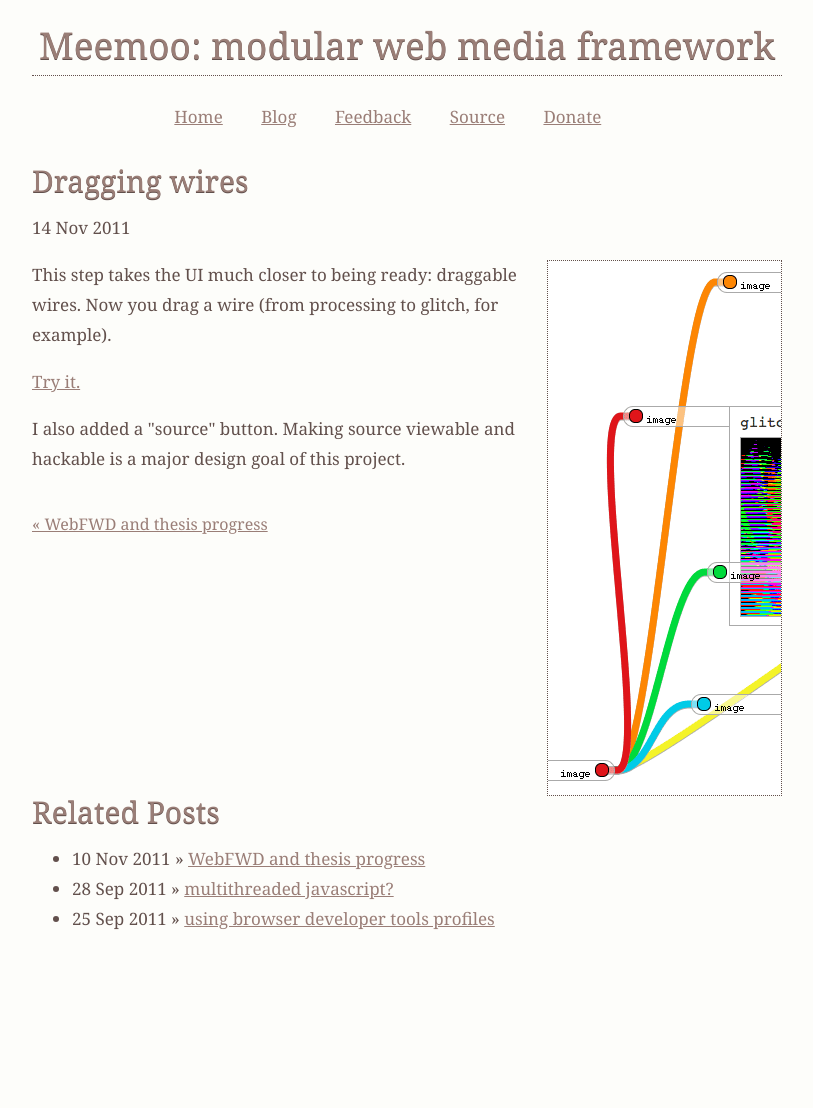
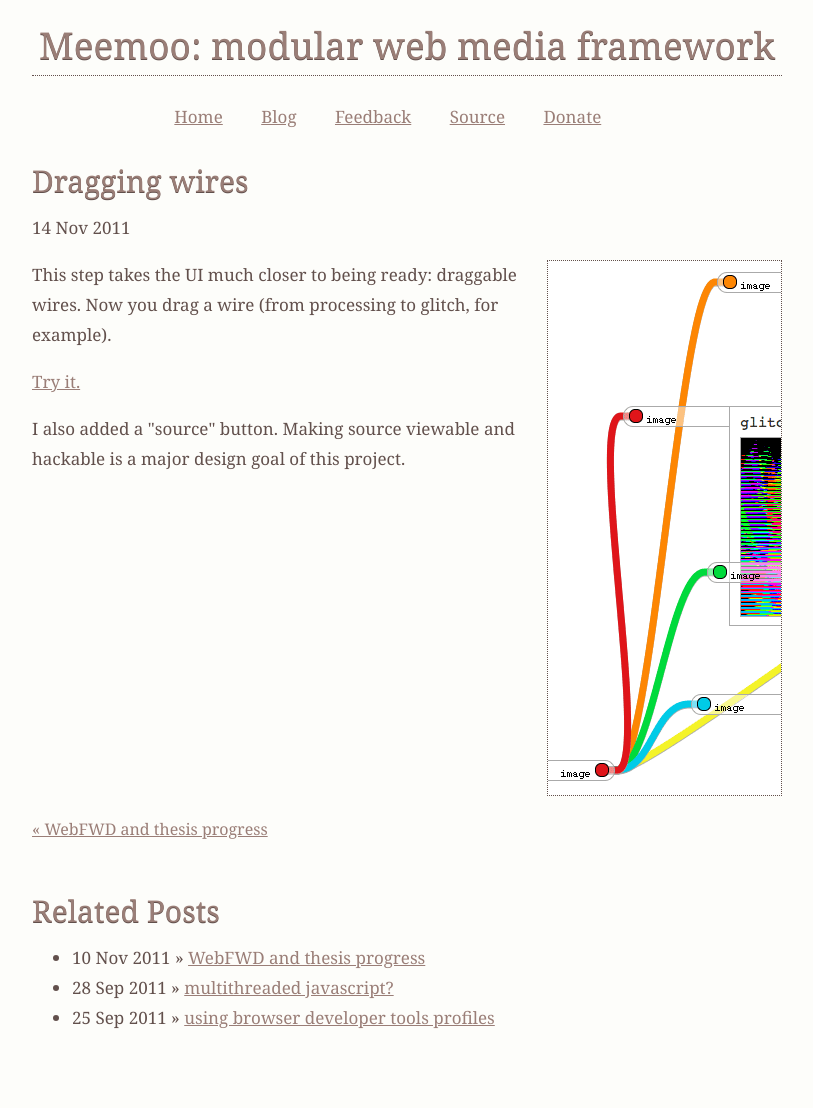
Before and after one commit to meemoo/meemoo.github.io, a Jekyll site: the page built from _posts/2011-11-14-dragging-wires.html, in a window 1280 px wide. Shown: the whole page, without its empty margins (233-1046 px from the left). Built offline with Jekyll 4.4.1, drawn with Linux system fonts in a browser that asks for light colours; Markdown is read by kramdown in place of the engine named in the settings; before the commit the page ends 1009 px from its top, so only the background shows below that.

Commit message:
prev next

```diff
--- a/_layouts/default.html
+++ b/_layouts/default.html
@@ -55,10 +55,9 @@
     vertical-align: middle;
   }
 
-  .related,
-  .post {
-    clear: both;
-  }
+  .clear { clear: both; }
+  .right { float: right; }
+  .left { float: left; }
 
   .post img {
     border: 1px #62504c dotted;
@@ -67,6 +66,10 @@
   .post img.floatright {
     float: right;
     margin-left: 10px;
+  }
+
+  #page-navigation {
+
   }
 
   </style>
--- a/_layouts/post.html
+++ b/_layouts/post.html
@@ -2,7 +2,7 @@
 layout: default
 ---
 
-<div class="post">
+<div class="post clear">
   <h2>{{ page.title }}</h2>
   <p>{{ page.date | date_to_string }}</p>
   {{ content }}
@@ -25,7 +25,7 @@ layout: default
   <div class="clear">&nbsp;</div>
 </div>
 
-<div class="related">
+<div id="related clear">
   <h2>Related Posts</h2>
   <ul class="posts">
     {% for post in site.related_posts limit:3 %}
--- a/_posts/2011-11-14-dragging-wires.html
+++ b/_posts/2011-11-14-dragging-wires.html
@@ -4,6 +4,7 @@ title: Dragging wires
 tags:
 - Development
 - wires
+- source
 ---
 
 <p>
--- a/blog/index.html
+++ b/blog/index.html
@@ -6,7 +6,7 @@ title: Blog
 
 <div class="posts">
   {% for post in site.posts %}
-    <div class="post">
+    <div class="post clear">
       <h2><a href="{{ post.url }}" style="text-decoration:none;">{{ post.title }}</a></h2>
       <p>{{ post.date | date_to_string }}</p>
       {{ post.content }}
```
